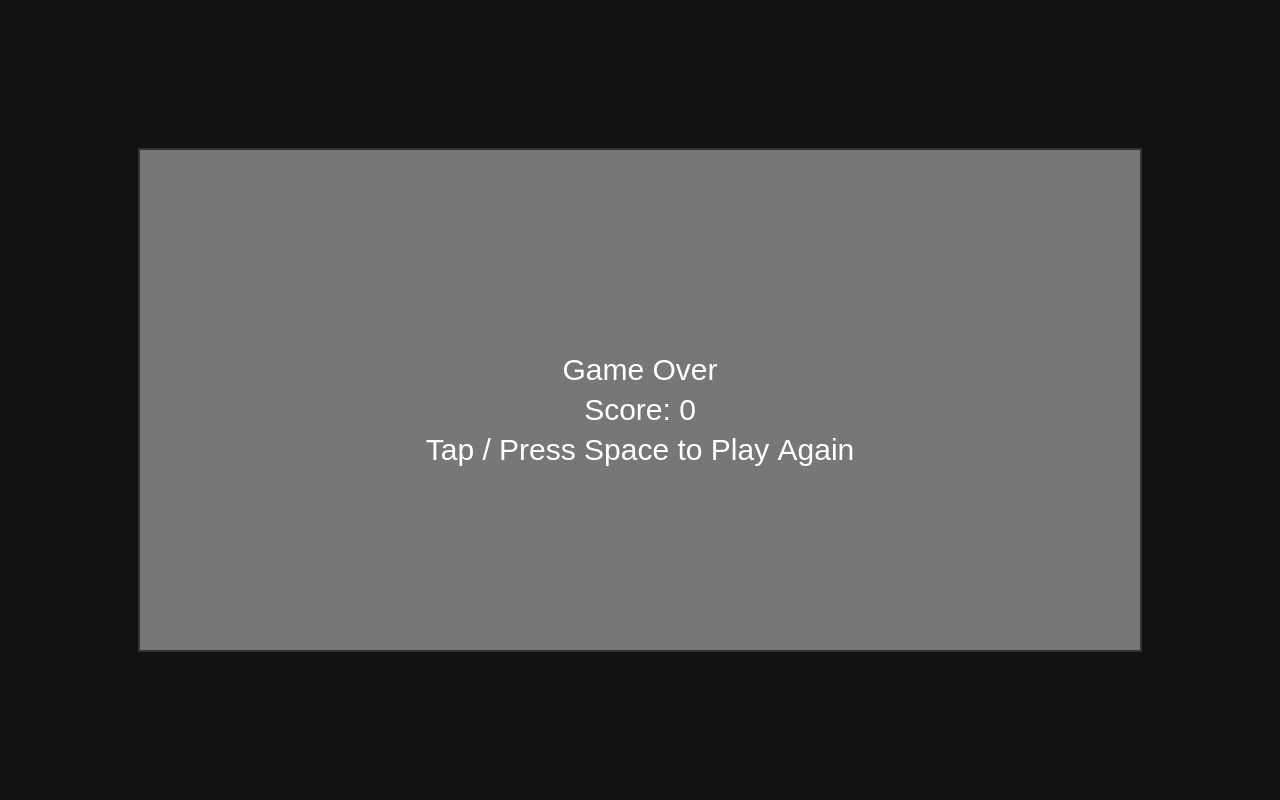
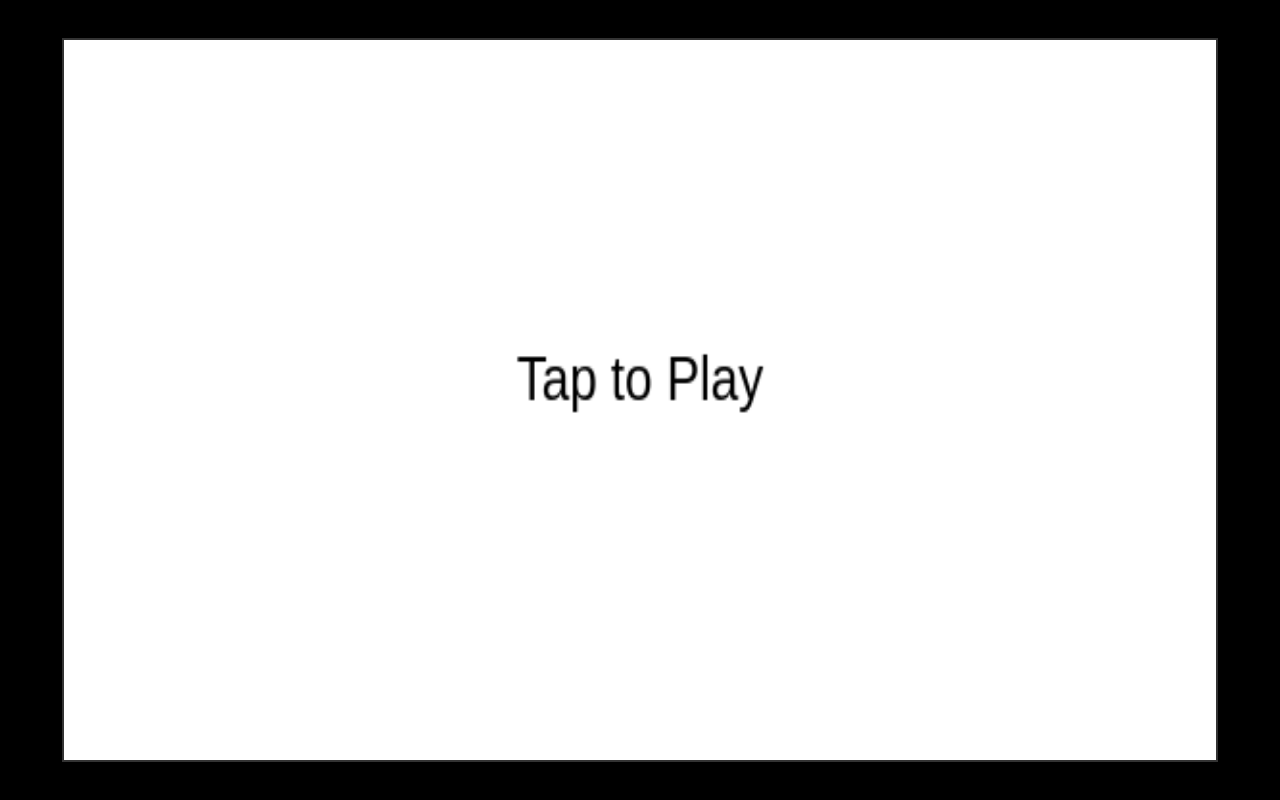
Before and after one commit to muskanjhakrod/loop-Game, a plain HTML site: page index.html in a window 1280 px wide. Drawn offline with Linux system fonts and the light colour scheme.

Commit message:
changing the size of canvas

```diff
--- a/css/style.css
+++ b/css/style.css
@@ -3,11 +3,14 @@ body {
   justify-content: center;
   align-items: center;
   height: 100vh;
-  background: #111;
+  background-color: black;
   margin: 0;
 }
 
 canvas {
   background: #eee;
   border: 2px solid #333;
+  width: 90%;
+  height: 90%;
+  display: block;
 }
--- a/js/game.js
+++ b/js/game.js
@@ -1,57 +1,58 @@
 const canvas = document.getElementById("gameCanvas");
 const ctx = canvas.getContext("2d");
 
-function resizeCanvas() {
-  canvas.width = Math.min(window.innerWidth * 0.9, 1000);
-  canvas.height = Math.min(window.innerHeight * 0.7, 500);
-}
-resizeCanvas();
-window.addEventListener("resize", resizeCanvas);
+// Resize canvas to fit screen but slightly smaller
+canvas.width = window.innerWidth > 600 ? 600 : window.innerWidth - 30;
+canvas.height = window.innerHeight > 300 ? 300 : window.innerHeight - 60;
 
 // Load images
 const playerImg = new Image();
 playerImg.src = "images/player.png";
 
-const syntaxImg = new Image();
-syntaxImg.src = "images/syntax.png";
+const obsImg1 = new Image();
+obsImg1.src = "images/syntax.png";
 
-const semicolonImg = new Image();
-semicolonImg.src = "images/semicolon.png";
+const obsImg2 = new Image();
+obsImg2.src = "images/semicolon.png";
 
 // Player setup
 let player = {
-  x: 50,
-  y: 0,
-  width: canvas.width * 0.06,
-  height: canvas.height * 0.2,
+  x: 40,
+  y: canvas.height - 110,
+  width: 70,
+  height: 90,
   dy: 0,
   gravity: 0.6,
   jumpPower: -12,
-  grounded: false
+  grounded: true
 };
 
-// Game variables
+// Obstacles
 let obstacles = [];
-let frame = 0;
+let obstacleSpeed = 6;
+
+// Score
 let score = 0;
 let gameOver = false;
-let speed = canvas.width * 0.006;
+let gameStarted = false;
 
-// Keyboard + mobile controls
-document.addEventListener("keydown", e => {
-  if (e.code === "Space" && player.grounded && !gameOver) {
+// Input
+document.addEventListener("keydown", (e) => {
+  if (e.code === "Space" && player.grounded && gameStarted) {
     player.dy = player.jumpPower;
     player.grounded = false;
   }
-  if (e.code === "Space" && gameOver) resetGame();
 });
 
-canvas.addEventListener("touchstart", () => {
-  if (player.grounded && !gameOver) {
+canvas.addEventListener("click", () => {
+  if (!gameStarted) {
+    startGame();
+  } else if (gameOver) {
+    resetGame();
+  } else if (player.grounded) {
     player.dy = player.jumpPower;
     player.grounded = false;
   }
-  if (gameOver) resetGame();
 });
 
 // Draw player
@@ -59,107 +60,135 @@ function drawPlayer() {
   ctx.drawImage(playerImg, player.x, player.y, player.width, player.height);
 }
 
-// Spawn obstacles
+// Draw obstacles
+function drawObstacles() {
+  obstacles.forEach((obs) => {
+    let img = obs.type === 1 ? obsImg1 : obsImg2;
+    ctx.drawImage(img, obs.x, obs.y, obs.width, obs.height);
+  });
+}
+
+// Spawn obstacle
 function spawnObstacle() {
-  const imgs = [syntaxImg, semicolonImg];
-  const img = imgs[Math.floor(Math.random() * imgs.length)];
+  let size = 40;
+  let type = Math.random() > 0.5 ? 1 : 2;
   obstacles.push({
     x: canvas.width,
-    y: canvas.height - canvas.height * 0.1,
-    width: canvas.width * 0.05,
-    height: canvas.height * 0.1,
-    img: img
+    y: canvas.height - size - 30,
+    width: size,
+    height: size,
+    type: type
   });
+}
+
+// Collision check
+function checkCollision(a, b) {
+  return (
+    a.x < b.x + b.width &&
+    a.x + a.width > b.x &&
+    a.y < b.y + b.height &&
+    a.y + a.height > b.y
+  );
+}
+
+// Update game
+function update() {
+  if (!gameStarted) {
+    drawStartScreen();
+    return;
+  }
+
+  if (gameOver) {
+    drawGameOver();
+    return;
+  }
+
+  // Clear canvas with white background
+  ctx.fillStyle = "white";
+  ctx.fillRect(0, 0, canvas.width, canvas.height);
+
+  // Gravity
+  player.y += player.dy;
+  if (player.y + player.height < canvas.height - 30) {
+    player.dy += player.gravity;
+    player.grounded = false;
+  } else {
+    player.y = canvas.height - player.height - 30;
+    player.dy = 0;
+    player.grounded = true;
+  }
+
+  // Move obstacles
+  obstacles.forEach((obs) => {
+    obs.x -= obstacleSpeed;
+
+    if (checkCollision(player, obs)) {
+      gameOver = true;
+    }
+  });
+
+  obstacles = obstacles.filter((obs) => obs.x + obs.width > 0);
+
+  // Score
+  score++;
+
+  // Draw everything
+  drawPlayer();
+  drawObstacles();
+
+  ctx.fillStyle = "black";
+  ctx.font = "18px Arial";
+  ctx.textAlign = "left";
+  ctx.fillText("Score: " + score, 15, 25);
+
+  requestAnimationFrame(update);
+}
+
+// Start screen
+function drawStartScreen() {
+  ctx.fillStyle = "white";
+  ctx.fillRect(0, 0, canvas.width, canvas.height);
+  ctx.fillStyle = "black";
+  ctx.font = "26px Arial";
+  ctx.textAlign = "center";
+  ctx.fillText("Tap to Play", canvas.width / 2, canvas.height / 2);
+}
+
+// Game over
+function drawGameOver() {
+  ctx.fillStyle = "white";
+  ctx.fillRect(0, 0, canvas.width, canvas.height);
+  ctx.fillStyle = "red";
+  ctx.font = "28px Arial";
+  ctx.textAlign = "center";
+  ctx.fillText("Game Over", canvas.width / 2, canvas.height / 2 - 30);
+
+  ctx.fillStyle = "black";
+  ctx.font = "22px Arial";
+  ctx.fillText("Score: " + score, canvas.width / 2, canvas.height / 2 + 10);
+  ctx.fillText("Tap to Play Again", canvas.width / 2, canvas.height / 2 + 50);
+}
+
+// Start game
+function startGame() {
+  gameStarted = true;
+  gameOver = false;
+  score = 0;
+  obstacles = [];
+  player.y = canvas.height - player.height - 30;
+
+  setInterval(spawnObstacle, 2000);
+  update();
 }
 
 // Reset game
 function resetGame() {
+  gameOver = false;
+  score = 0;
   obstacles = [];
-  frame = 0;
-  score = 0;
-  gameOver = false;
-  player.y = canvas.height - player.height;
-  player.dy = 0;
+  player.y = canvas.height - player.height - 30;
   update();
 }
 
-// Main update loop
-function update() {
-  ctx.clearRect(0, 0, canvas.width, canvas.height);
-
-  if (!gameOver) {
-    // Physics
-    player.y += player.dy;
-    player.dy += player.gravity;
-
-    if (player.y + player.height >= canvas.height) {
-      player.y = canvas.height - player.height;
-      player.dy = 0;
-      player.grounded = true;
-    }
-
-    drawPlayer();
-
-    // Spawn obstacle every 120 frames
-    if (frame % 120 === 0) {
-      spawnObstacle();
-    }
-
-    // Move + draw obstacles
-    for (let i = obstacles.length - 1; i >= 0; i--) {
-      let obs = obstacles[i];
-      obs.x -= speed;
-      ctx.drawImage(obs.img, obs.x, obs.y, obs.width, obs.height);
-
-      // Collision
-      if (
-        player.x < obs.x + obs.width &&
-        player.x + player.width > obs.x &&
-        player.y < obs.y + obs.height &&
-        player.y + player.height > obs.y
-      ) {
-        gameOver = true;
-      }
-
-      // Remove + score
-      if (obs.x + obs.width < 0) {
-        obstacles.splice(i, 1);
-        score++;
-      }
-    }
-
-    // Increase speed gradually
-    speed = canvas.width * 0.006 + Math.floor(score / 5) * 0.002;
-
-    // Show score
-    ctx.fillStyle = "black";
-    ctx.font = "20px Arial";
-    ctx.fillText("Score: " + score, 10, 30);
-
-    frame++;
-    requestAnimationFrame(update);
-  } else {
-    // Game over screen
-    ctx.fillStyle = "rgba(0,0,0,0.5)";
-    ctx.fillRect(0, 0, canvas.width, canvas.height);
-
-    ctx.fillStyle = "white";
-    ctx.font = "30px Arial";
-    ctx.textAlign = "center";
-    ctx.fillText("Game Over", canvas.width / 2, canvas.height / 2 - 20);
-    ctx.fillText("Score: " + score, canvas.width / 2, canvas.height / 2 + 20);
-    ctx.fillText("Tap / Press Space to Play Again", canvas.width / 2, canvas.height / 2 + 60);
-  }
-}
-
-// Preload images first
-let loaded = 0;
-[playerImg, syntaxImg, semicolonImg].forEach(img => {
-  img.onload = () => {
-    loaded++;
-    if (loaded === 3) {
-      player.y = canvas.height - player.height;
-      update();
-    }
-  };
-});
+// Show start screen initially
+drawStartScreen();
```
